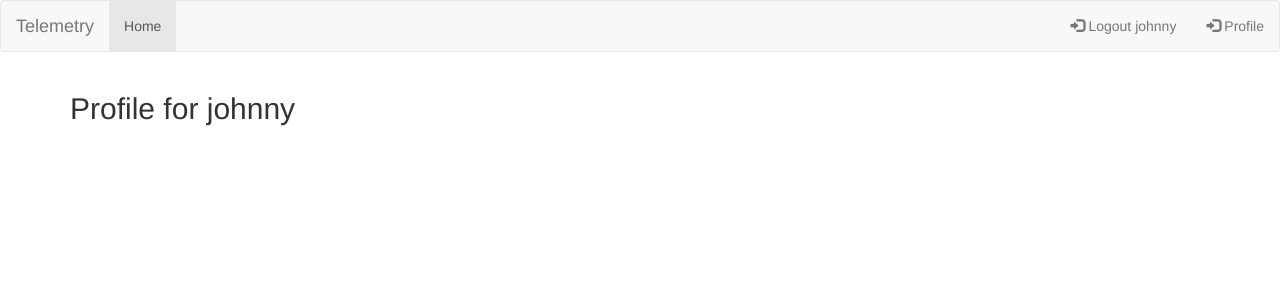
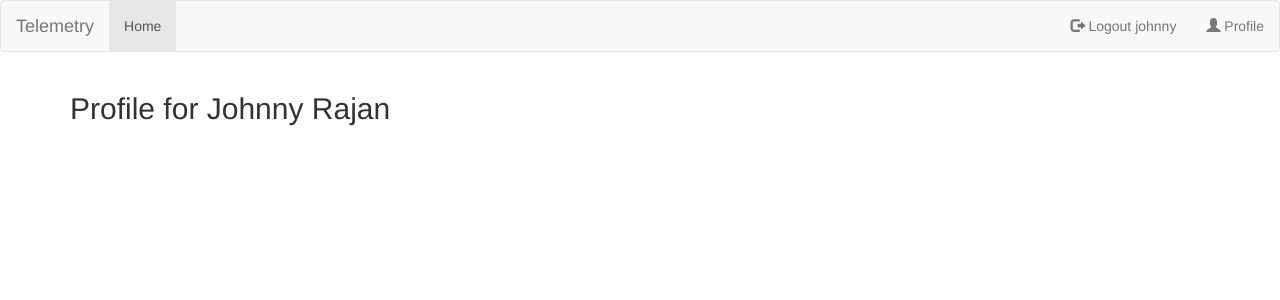
Before and after one commit to gopher-motorsports/telemetry-frontend, a Django app: page /profile/ in a window 1280 px wide. Shown: the top 300 px of the page. Run offline with Django 3.2, Linux system fonts and the light colour scheme; a user stored in the database is signed in; some libraries are stand-ins or nearby versions.

Commit message:
requirements.txt

```diff
--- a/Telemetry/templates/Telemetry/base.html
+++ b/Telemetry/templates/Telemetry/base.html
@@ -2,7 +2,7 @@
 <!DOCTYPE html>
 <html lang="en">
 <head>
-  <link rel="icon" href="https://everythingexcelblog.files.wordpress.com/2016/09/rolled.png">
+  <link rel="icon" type="image/png" href="{% static 'Telemetry/images/wheel.png' %}"/>
     <meta charset="UTF-8">
     <meta name="viewport" content="width=device-width, initial-scale=1.0">
     <link rel="stylesheet" href="https://maxcdn.bootstrapcdn.com/bootstrap/3.4.1/css/bootstrap.min.css">
@@ -25,8 +25,8 @@
           </ul>
           <ul class="nav navbar-nav navbar-right">
             {% if user.is_authenticated %}
-            <li><a href="{% url 'logout' %}"><span class="glyphicon glyphicon-log-in"></span> Logout {{user.username}}</a></li>
-            <li><a href="{% url 'profile' %}"><span class="glyphicon glyphicon-log-in"></span> Profile</a></li>
+            <li><a href="{% url 'logout' %}"><span class="glyphicon glyphicon-log-out"></span> Logout {{user.username}}</a></li>
+            <li><a href="{% url 'profile' %}"><span class="glyphicon glyphicon-user"></span> Profile</a></li>
             {% else %}
             <li><a href="{% url 'login' %}"><span class="glyphicon glyphicon-log-in"></span> Login</a></li>
             <li><a href="{% url 'register' %}"><span class="glyphicon glyphicon-user"></span> Sign Up</a></li>
--- a/Users/templates/Users/profile.html
+++ b/Users/templates/Users/profile.html
@@ -1,4 +1,4 @@
 {% extends 'Telemetry/base.html' %}
 {% block content %}
-    <h2>Profile for {{user.username}}</h2>
+    <h2>Profile for {{user.first_name}} {{user.last_name}} </h2>
 {% endblock %}
--- /dev/null
+++ b/requirements.txt
@@ -0,0 +1,5 @@
+asgiref==3.2.10
+Django==3.1
+django-crispy-forms==1.9.2
+pytz==2020.1
+sqlparse==0.3.1
```
Also changed, not shown: Telemetry/static/images/Telemetry/wheel.png (added), db.sqlite3.
